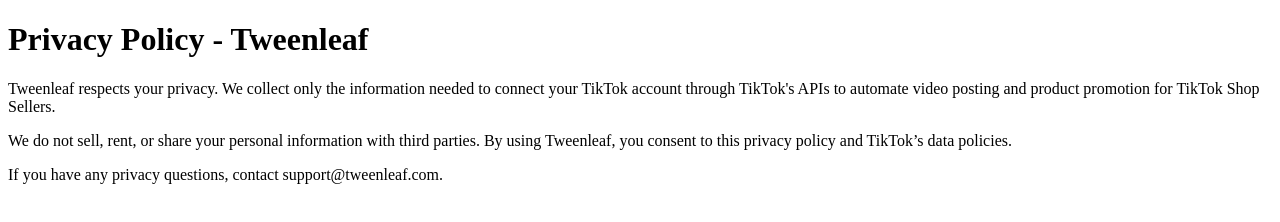
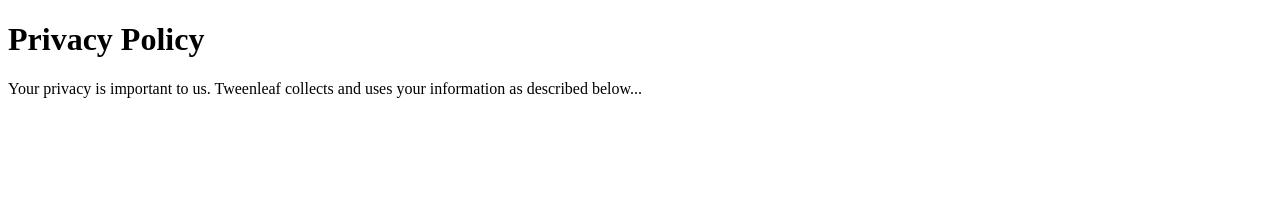
Before and after one commit to cryptotextnet/tweenleaf-legal, a plain HTML site: page privacy.html in a window 1280 px wide. Drawn offline with Linux system fonts and the light colour scheme.

Commit message:
Update privacy.html

```diff
--- a/privacy.html
+++ b/privacy.html
@@ -2,13 +2,12 @@
 <html lang="en">
 <head>
   <meta charset="UTF-8">
+  <meta name="robots" content="index,follow">
+  <meta name="tiktok-domain-verification" content="verified">
   <title>Privacy Policy - Tweenleaf</title>
-  <meta name="description" content="Tweenleaf Privacy Policy for TikTok Shop automation.">
 </head>
 <body>
-  <h1>Privacy Policy - Tweenleaf</h1>
-  <p>Tweenleaf respects your privacy. We collect only the information needed to connect your TikTok account through TikTok's APIs to automate video posting and product promotion for TikTok Shop Sellers.</p>
-  <p>We do not sell, rent, or share your personal information with third parties. By using Tweenleaf, you consent to this privacy policy and TikTok’s data policies.</p>
-  <p>If you have any privacy questions, contact support@tweenleaf.com.</p>
+  <h1>Privacy Policy</h1>
+  <p>Your privacy is important to us. Tweenleaf collects and uses your information as described below...</p>
 </body>
 </html>
```
